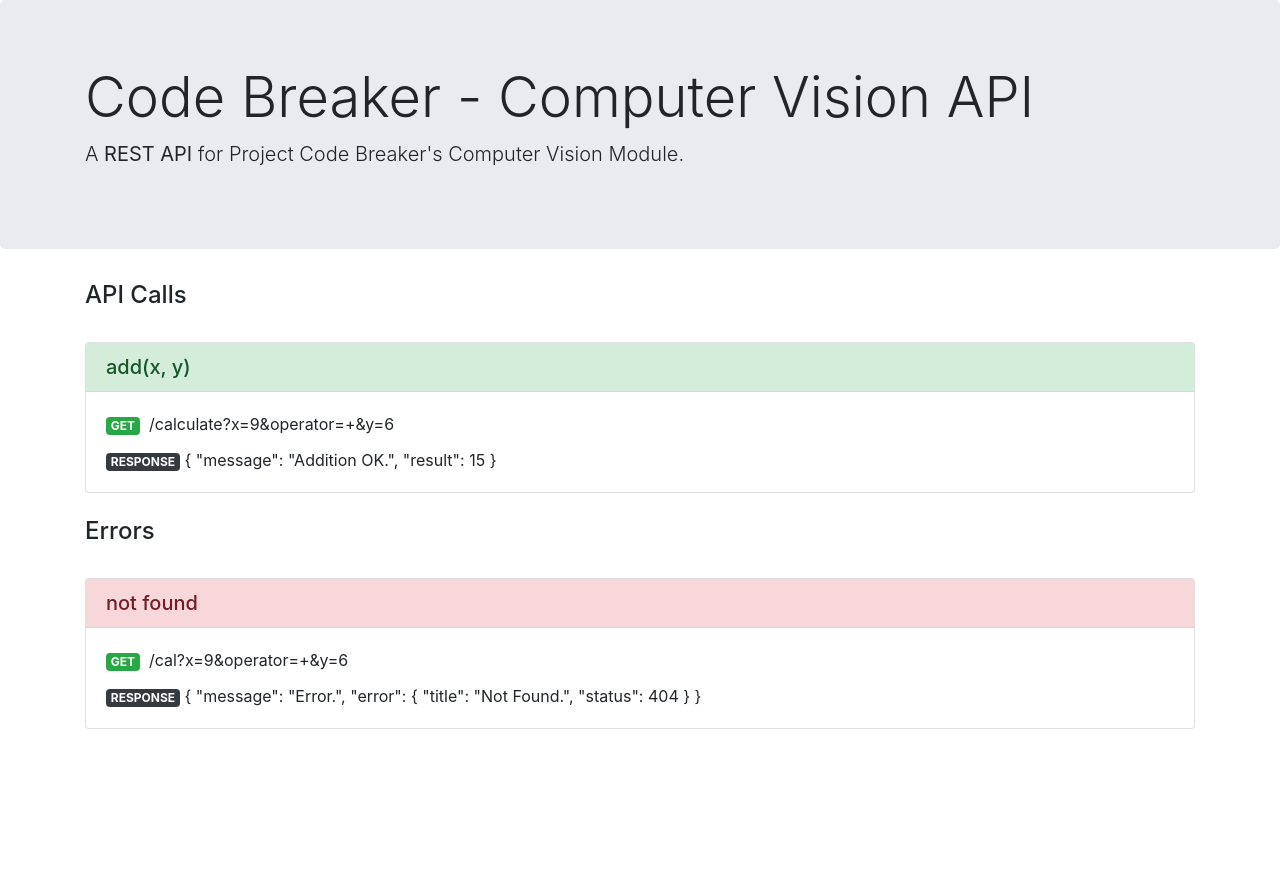
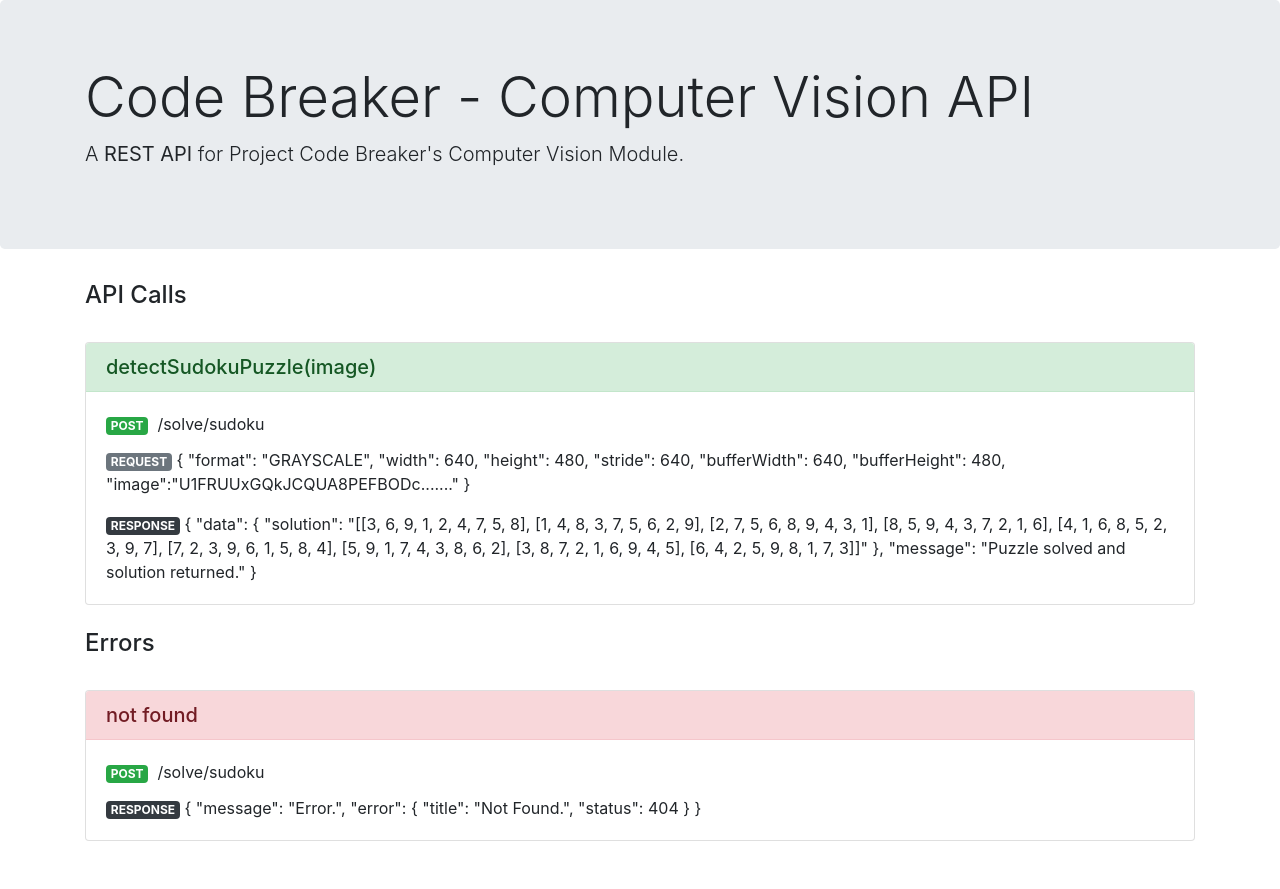
Before and after one commit to ChintanVachhani/codebreaker-cv, a Flask app: page / in a window 1280 px wide. Before the commit the page ends 729 px from the top, so only its background shows below. Run offline with Flask 2, Linux system fonts and the light colour scheme; some libraries are stand-ins or nearby versions.

Commit message:
Changes in UI.

```diff
--- a/app/templates/index.html
+++ b/app/templates/index.html
@@ -32,13 +32,29 @@
     <h4>API Calls</h4><br>
 
     <div class="card">
-        <h5 class="card-header alert-success">add(x, y)</h5>
+        <h5 class="card-header alert-success">detectSudokuPuzzle(image)</h5>
         <div class="card-body">
-            <p class="card-title"><span class="badge badge-success">GET</span>&nbsp; /calculate?x=9&operator=+&y=6</p>
+            <p class="card-title"><span class="badge badge-success">POST</span>&nbsp; /solve/sudoku</p>
+            <p class="card-text"><span class="badge badge-secondary">REQUEST</span>
+                {
+                "format": "GRAYSCALE",
+                "width": 640,
+                "height": 480,
+                "stride": 640,
+                "bufferWidth": 640,
+                "bufferHeight": 480,
+                "image":"U1FRUUxGQkJCQUA8PEFBODc......."
+                }
+            </p>
             <p class="card-text"><span class="badge badge-dark">RESPONSE</span>
                 {
-                "message": "Addition OK.",
-                "result": 15
+                "data":
+                {
+                "solution": "[[3, 6, 9, 1, 2, 4, 7, 5, 8], [1, 4, 8, 3, 7, 5, 6, 2, 9], [2, 7, 5, 6, 8, 9, 4, 3, 1], [8,
+                5, 9, 4, 3, 7, 2, 1, 6], [4, 1, 6, 8, 5, 2, 3, 9, 7], [7, 2, 3, 9, 6, 1, 5, 8, 4], [5, 9, 1, 7, 4, 3, 8,
+                6, 2], [3, 8, 7, 2, 1, 6, 9, 4, 5], [6, 4, 2, 5, 9, 8, 1, 7, 3]]"
+                },
+                "message": "Puzzle solved and solution returned."
                 }
             </p>
         </div>
@@ -48,7 +64,7 @@
     <div class="card">
         <h5 class="card-header alert-danger">not found</h5>
         <div class="card-body">
-            <p class="card-title"><span class="badge badge-success">GET</span>&nbsp; /cal?x=9&operator=+&y=6</p>
+            <p class="card-title"><span class="badge badge-success">POST</span>&nbsp; /solve/sudoku</p>
             <p class="card-text"><span class="badge badge-dark">RESPONSE</span>
                 {
                 "message": "Error.",
```
